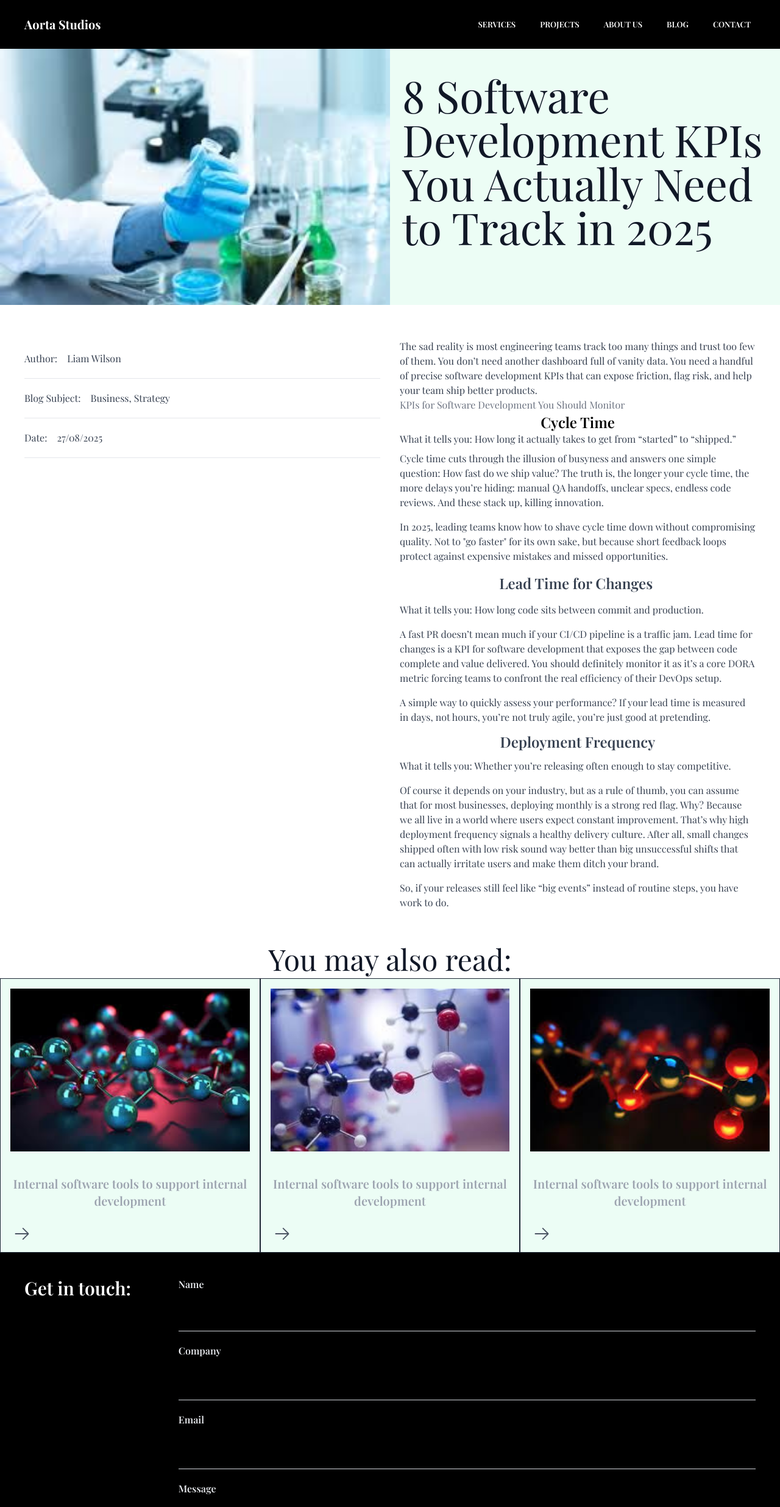
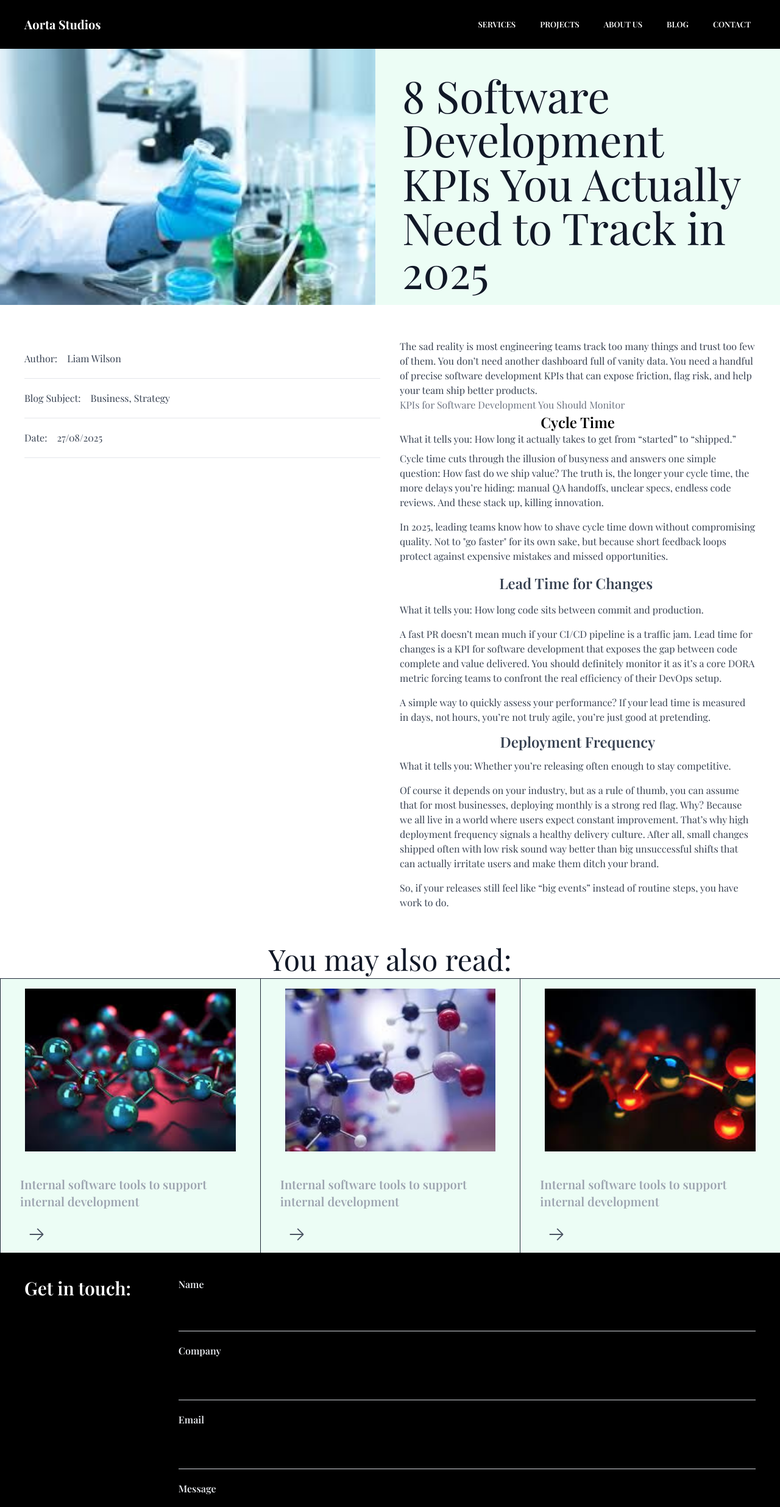
Before and after one commit to solomon-ojo/aortastudio, a React (Vite) app in the folder client/: page /blog/1 in a window 1280 px wide. Shown: the top 2471 px of the page at 61% size. Built offline with nearby package versions, Linux system fonts and the light colour scheme; a web font is replaced by a local one.

Commit message:
edited layout

```diff
--- a/client/src/components/BlogCards.jsx
+++ b/client/src/components/BlogCards.jsx
@@ -16,7 +16,7 @@ const BlogCard = () => {
             key={card.id}
             onMouseEnter={() => setHoveredCardId(card.id)}
             onMouseLeave={() => setHoveredCardId(null)}
-            className="flex flex-col items-center justify-between h-[450px] hover:bg-gray-200 shadow-md border border-gray-800"
+            className="flex flex-col items-center justify-between h-[450px] px-6 hover:bg-gray-200 shadow-md border border-gray-800"
           >
             <img
               src={card.image}
--- a/client/src/components/BlogDetailsHero.jsx
+++ b/client/src/components/BlogDetailsHero.jsx
@@ -2,7 +2,7 @@ import React from "react";
 
 const BlogDetailsHero = () => {
   return (
-    <section className="h-[400px] lg:h-[500px] w-full bg-emerald-50  text-gray-900">
+    <section className="h-[400px] lg:h-[500px] w-full bg-emerald-50  text-gray-900 ">
       <div className="flex flex-col lg:flex-row items-center h-full w-full pt-20">
         {/* left */}
         <div className="flex-1 h-3/5 lg:h-full w-full bg-red-600">
@@ -13,7 +13,7 @@ const BlogDetailsHero = () => {
           />
         </div>
         {/* right */}
-        <div className="flex-1 h-full w-full ">
+        <div className="flex-1 h-full w-full px-6 ">
           <p className="text-lg sm:text-2xl md:text-4xl lg:text-5xl xl:text-7xl pt-10 px-5">
             8 Software Development KPIs You Actually Need to Track in 2025
           </p>
--- a/client/src/components/OtherBlogs.jsx
+++ b/client/src/components/OtherBlogs.jsx
@@ -7,7 +7,7 @@ const OtherBlogs = () => {
   const [hoveredCardId, setHoveredCardId] = useState(null);
 
   return (
-    <section className="w-full text-gray-900 bg-emerald-50">
+    <section className="w-full text-gray-900 bg-white lg:bg-emerald-50 ">
       <h1 className="py-2 text-center text-xl sm:text-2xl md:text-4xl lg:text-5xl bg-white">
         You may also read:
       </h1>
@@ -19,7 +19,7 @@ const OtherBlogs = () => {
             key={card.id}
             onMouseEnter={() => setHoveredCardId(card.id)}
             onMouseLeave={() => setHoveredCardId(null)}
-            className="flex flex-col items-center justify-between h-[450px] hover:bg-gray-200 shadow-md border border-gray-800"
+            className="flex flex-col items-center justify-between h-[450px] px-6 hover:bg-gray-200 border-b border-r lg:border-r-0 border-r-gray-200  lg:border-b-0  lg:border lg:border-gray-800"
           >
             <img
               src={card.image}
@@ -27,7 +27,7 @@ const OtherBlogs = () => {
               className="w-full h-2/3 object-cover p-4"
               draggable={false}
             />
-            <div className="p-2 text-center text-gray-400 text-xl font-semibold">
+            <div className="p-2  text-gray-400 text-xl font-semibold">
               {card.title}
             </div>
             <div className="w-full pl-5 mb-4">
```
